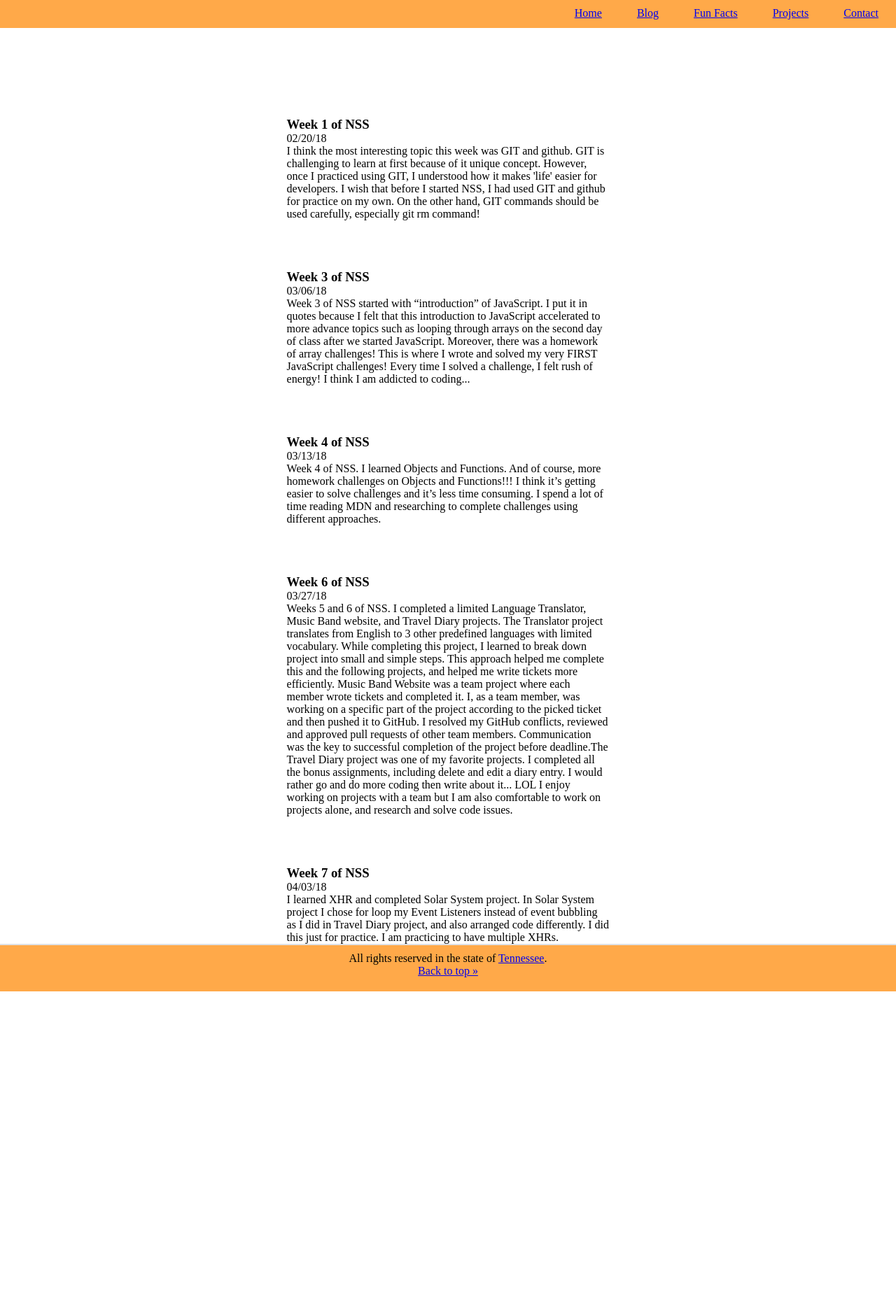
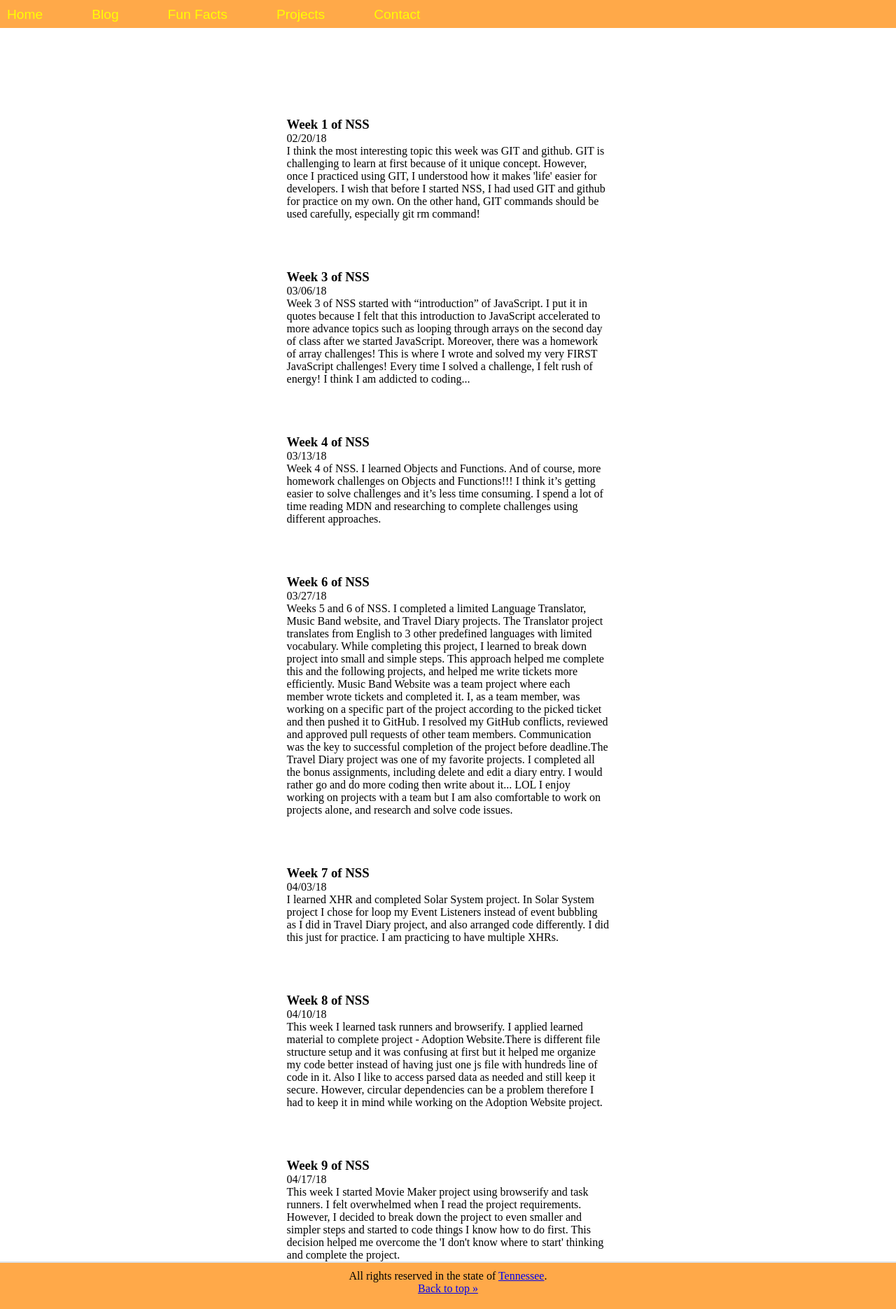
Before and after one commit to RitaSyed/RitaSyed, a plain HTML site: page blog.html in a window 1280 px wide. Shown: the whole page at 70% size. Before the commit the page ends 1417 px from the top, so only its background shows below. Drawn offline with Linux system fonts and the light colour scheme.

Commit message:
added blogs 6 and 7

```diff
--- a/db/projects.json
+++ b/db/projects.json
@@ -29,6 +29,18 @@
       "title": "Week 7 of NSS",
       "date": "04/03/18",
       "post": "I learned XHR and completed Solar System project. In Solar System project I chose for loop my Event Listeners instead of event bubbling as I did in Travel Diary project, and also arranged code differently. I did this just for practice. I am practicing to have multiple XHRs."
+    },
+    {
+      "id": "blog6",
+      "title": "Week 8 of NSS",
+      "date": "04/10/18",
+      "post": "This week I learned task runners and browserify. I applied learned material to complete project - Adoption Website.There is different file structure setup and it was confusing at first but it helped me organize my code better instead of having just one js file with hundreds line of code in it. Also I like to access parsed data as needed and still keep it secure. However, circular dependencies can be a problem therefore I had to keep it in mind while working on the Adoption Website project."
+    },
+    {
+      "id": "blog7",
+      "title": "Week 9 of NSS",
+      "date": "04/17/18",
+      "post": "This week I started Movie Maker project using browserify and task runners. I felt overwhelmed when I read the project requirements. However,  I decided to break down the project to even smaller and simpler steps and started to code things I know how to do first. This decision helped me overcome the 'I don't know where to start' thinking and complete the project."
     }
   ],
   "projects": [
--- a/main.css
+++ b/main.css
@@ -30,6 +30,8 @@ img{
   color: blue;
 }
 
+/* navbar */
+/*
 .nav-menu {
   display: flex;
   width: 100%;
@@ -50,8 +52,48 @@ img{
   font-size: 18px;
   color: red;
   background-color: yellowgreen;
+} */
+
+.nav-menu {
+  display: flex;
+  width: 100%;
+  position: fixed;
+  background-color:  #ffa949;
+  z-index:1;
+  list-style-type: none;
+  height: 40px;
 }
 
+.nav-menu ul {
+  margin:15px;
+  padding: 0;
+
+}
+
+.nav-menu li a {
+  color: yellow;
+  text-decoration: none;
+  font-family: "Exo 2", sans-serif;
+  font-size: 1.2em;
+  text-align:center;
+  margin-right: 50px;
+  padding: 10px 10px 10px 10px;
+}
+.nav-menu li a:hover,
+.nav-menu li a:active,
+.nav-menu li a:a:focus{
+  color: orange;
+  font-size: 18px;
+}
+
+.nav-link-right {
+  margin-left: auto;
+}
+
+
+
+
+/* footer */
 .nav-menu,.main-footer  {
   padding-top: 10px;
   padding-bottom: 10px;
```
Also changed, not shown: index.html (+2 -2 lines).
